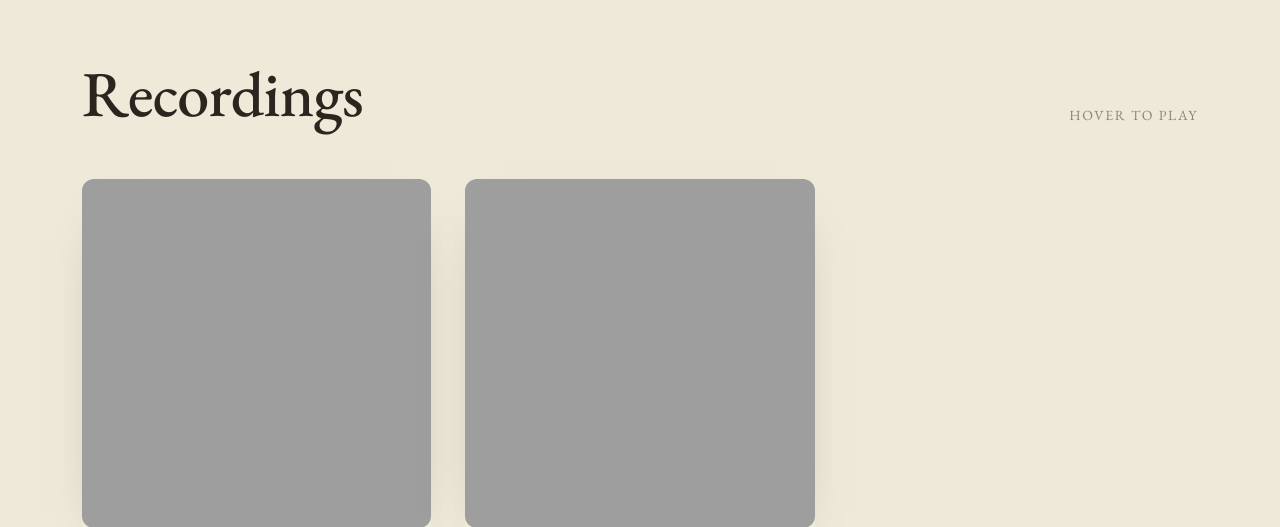
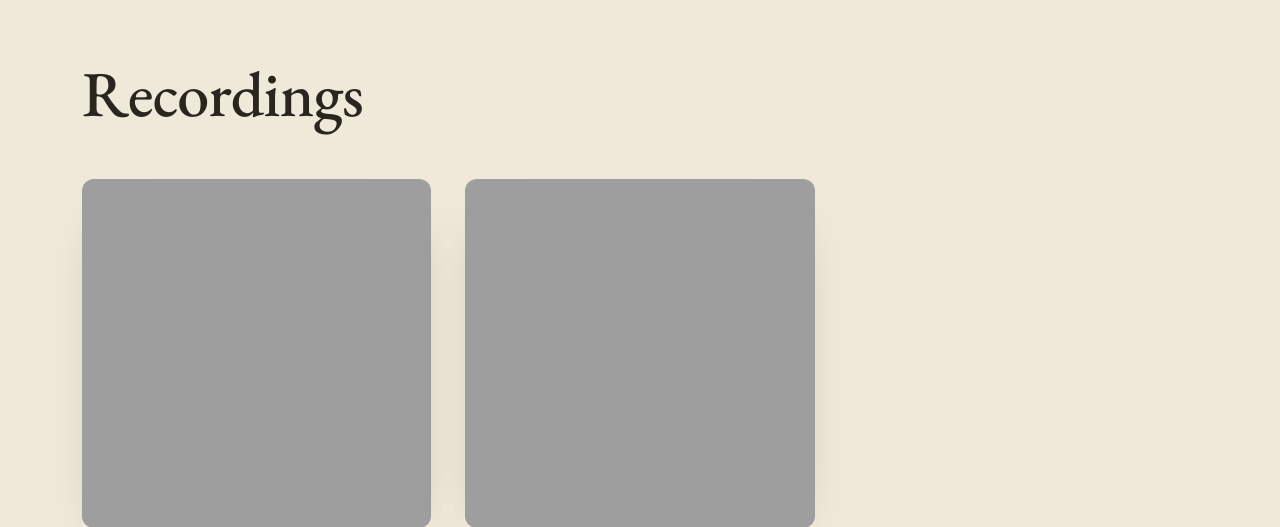
Before and after one commit to mawstr001/ameliachanwebsite, a Node server app: page /recordings in a window 1280 px wide. Shown: the part 132-659 px from the top of the page. Run offline with Node 20, Linux system fonts and the light colour scheme.

Commit message:
Recordings: remove the "Hover to play" line
The text stays in content.json.

Co-Authored-By: Claude Opus 5.5 <noreply@anthropic.com>
Claude-Session: https://claude.ai/code/session_01URAjWLxUG4GgukcyvXRFvi

```diff
--- a/views/recordings.ejs
+++ b/views/recordings.ejs
@@ -32,7 +32,6 @@
       <div class="sec-title-wrap">
         <h2 class="h-section" data-edit="pages.recordings.heading"><%= pageText.heading %></h2>
       </div>
-      <div class="eyebrow" data-edit="pages.recordings.eyebrow"><%= pageText.eyebrow %></div>
     </div>
 
     <div class="rec-grid reveal">
```
